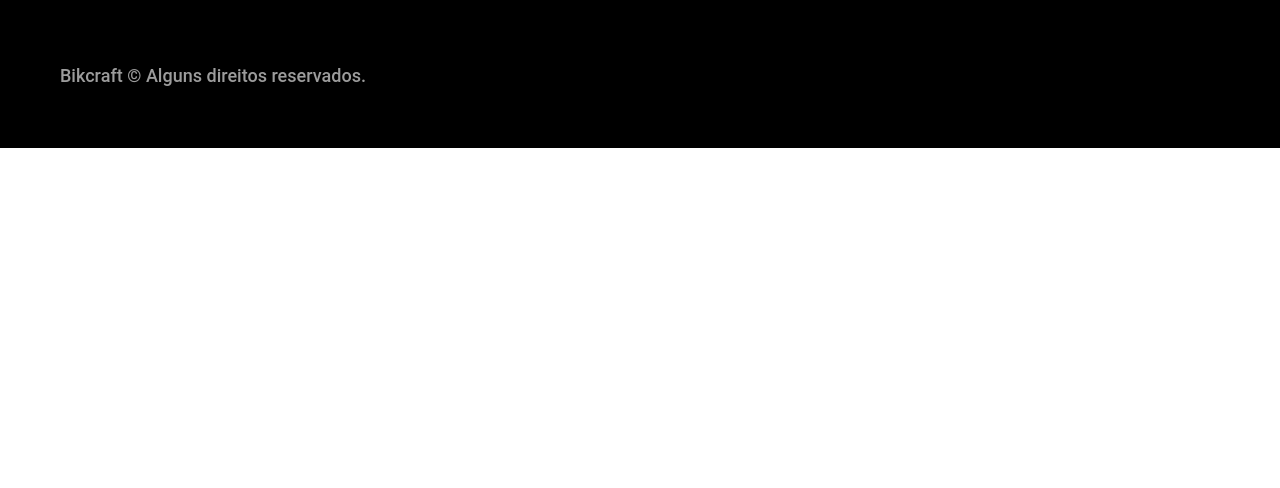
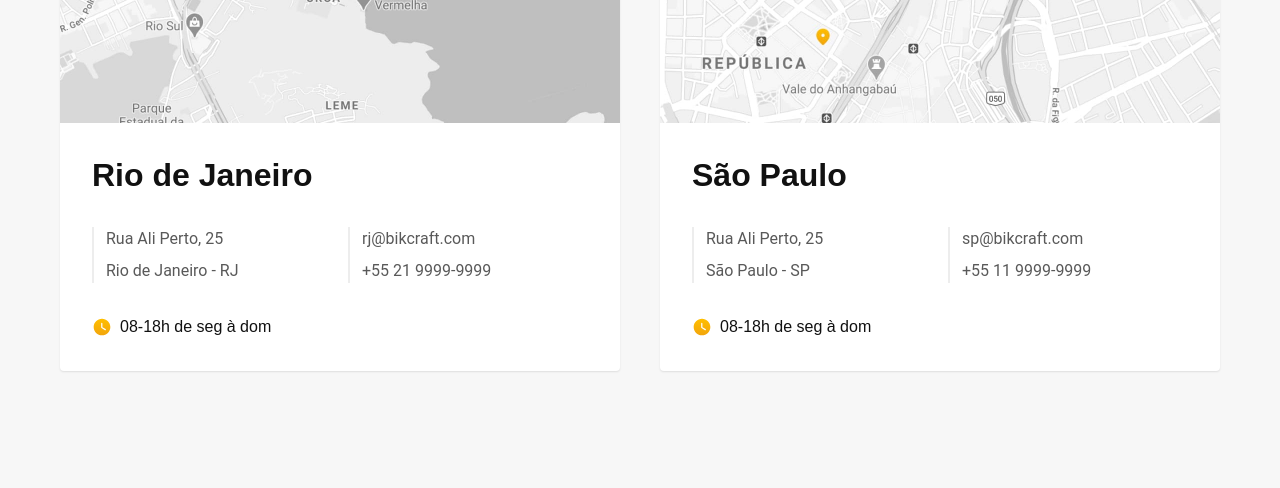
Before and after one commit to EdivaldoCostaLimaJr/bikcraft, a plain HTML site: page contato.html in a window 1280 px wide. Shown: the part 1308-1796 px from the top of the page. Before the commit the page ends 1456 px from the top, so only its background shows below. Drawn offline with Linux system fonts and the light colour scheme.

Commit message:
finalização da pagina contato

```diff
--- a/contato.html
+++ b/contato.html
@@ -96,7 +96,47 @@
     </div>
   </main>
 
-  <footer class="footer-bg">
+
+  <article class="lojas container">
+    <h2 class="font-1-xxl">lojas locais <span class="cor-p1">.</span></h2>
+
+    <div class="lojas-item">
+      <img src="./img/lojas/rj.jpg" alt="mapa marcando o endereço em Rua Ali Perto, 25, Rio de Janeiro - RJ">
+
+      <div class="lojas-conteudo">
+        <h3 class="font-1-xl">Rio de Janeiro</h3>
+          <div class="lojas-dados font-2-s cor-8">
+            <p>Rua Ali Perto, 25</p>
+            <p>Rio de Janeiro - RJ</p>
+          </div>
+          <div class="lojas-dados font-2-s cor-8">
+            <a href="mailto:rj@bikcraft.com">rj@bikcraft.com</a>
+              <a href="tel:+552199999999">+55 21 9999-9999</a>
+          </div>
+          <p class="lojas-tempo font-1-s"><img src="./img/icones/horario.svg" alt="">08-18h de seg à dom</p>
+      </div>
+      </div>
+
+      <div class="lojas-item">
+        <img src="./img/lojas/sp.jpg" alt="mapa marcando o endereço em Rua Ali Perto, 25, São Paulo - SP">
+
+        <div class="lojas-conteudo">
+          <h3 class="font-1-xl">São Paulo</h3>
+            <div class="lojas-dados font-2-s cor-8">
+              <p>Rua Ali Perto, 25</p>
+              <p>São Paulo - SP</p>
+            </div>
+            <div class="lojas-dados font-2-s cor-8">
+              <a href="mailto:sp@bikcraft.com">sp@bikcraft.com</a>
+                <a href="tel:+551199999999">+55 11 9999-9999</a>
+            </div>
+            <p class="lojas-tempo font-1-s"><img src="./img/icones/horario.svg" alt="">08-18h de seg à dom</p>
+            </div>
+        </div>
+
+  </article>
+
+ <footer class="footer-bg">
 
     <div class="footer container">
       <img src="./img/bikcraft.svg" alt="Bikcraft">
--- a/css/contato/contato.css
+++ b/css/contato/contato.css
@@ -50,7 +50,7 @@
     color: var(--cor-0);
 }
 
-.contato-meios a:first-child{
+.contato-meios a:first-child {
     background: url(../../img/icones/email.svg) no-repeat 0px 2px;
 }
 
@@ -100,3 +100,5 @@ border-radius: 0 0 5px 5px;
 
 .contato-redes {
     margin-bottom: 12px; }
+
+}
--- a/css/contato/lojas.css
+++ b/css/contato/lojas.css
@@ -0,0 +1,72 @@
+
+.lojas {
+    display:  grid;
+    grid-template-columns: 1fr 1fr;
+    gap: 0 40px;
+    padding-top: 120px;
+    padding-bottom: 120px;
+
+}
+
+.lojas h2 {
+    grid-column: 1/-1;
+    margin-bottom: 60px;
+}
+
+.lojas img {
+    border-radius: 4px 4px 0 0 ;
+}
+
+.lojas-item {
+    border-radius: 4px;
+    background: var(--cor-0);
+    box-shadow:  0 1px 2px rgba(0, 0, 0, 0.1);
+}
+
+.lojas-conteudo {
+    display: grid;
+    grid-template-columns: 1fr 1fr;
+    gap: 32px 16px;
+    padding: 32px;
+}
+
+.lojas-conteudo h3,
+.lojas-tempo {
+    grid-column: 1/-1;
+}
+
+.lojas-dados {
+    display: grid;
+    gap: 8px;
+    border-left: 2px solid var(--cor-2);
+    padding-left: 12px;
+}
+
+.lojas-tempo {
+    display: flex;
+    align-items: center;
+    gap: 8px;
+}
+
+@media (max-width: 800px) {
+    .lojas {
+        gap: 20px;
+        padding-top: 60px;
+        padding-bottom: 60px;
+    }
+
+    .lojas h2 {
+        margin-bottom: 32px;
+    }
+
+    .lojas-conteudo {
+        grid-template-columns: 1fr;
+    }
+}
+
+@media (max-width: 600px) {
+
+    .lojas {
+        grid-template-columns: 1fr;
+    }
+}
--- a/css/utilidades/componentes.css
+++ b/css/utilidades/componentes.css
@@ -20,6 +20,7 @@
     max-width: max-content; /*vai ter o máximo do conteúdo dele*/
     border: none;
     cursor: pointer;
+
   }
 
   .botao:hover {
```
